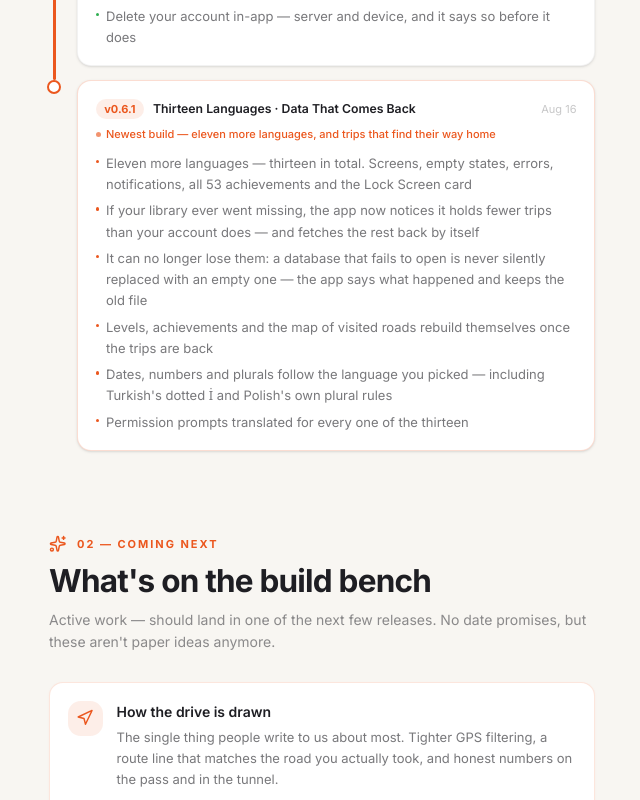
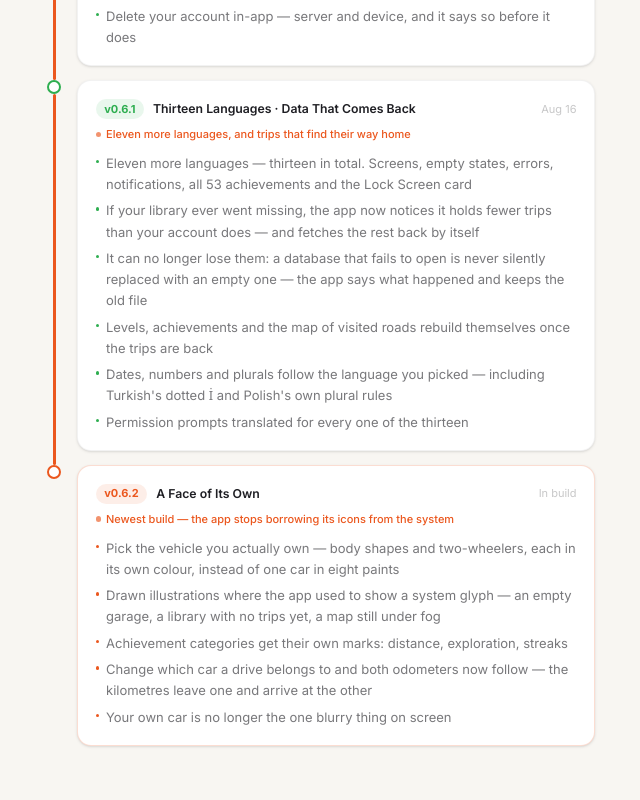
Before and after one commit to OneZee23/triptrack-website, a React (Vite) app: page /roadmap in a window 1280 px wide. Shown: the part 4160-4960 px from the top of the page, without its empty margins (318-958 px from the left). Built offline with nearby package versions, Linux system fonts and the light colour scheme.

Commit message:
feat: roadmap 0.6.2
Adds the branding release and moves 0.6.1 from «newest build» to done.

```diff
--- a/src/pages/Roadmap.tsx
+++ b/src/pages/Roadmap.tsx
@@ -486,10 +486,10 @@ const SHIPPED: Quarter[] = [
         version: 'v0.6.1',
         name: 'Thirteen Languages · Data That Comes Back',
         date: { en: 'Aug 16', ru: '16 авг' },
-        status: 'current',
+        status: 'done',
         note: {
-          en: 'Newest build — eleven more languages, and trips that find their way home',
-          ru: 'Свежий билд — ещё одиннадцать языков и поездки, которые сами возвращаются',
+          en: 'Eleven more languages, and trips that find their way home',
+          ru: 'Ещё одиннадцать языков и поездки, которые сами возвращаются',
         },
         features: [
           {
@@ -515,6 +515,38 @@ const SHIPPED: Quarter[] = [
           {
             en: 'Permission prompts translated for every one of the thirteen',
             ru: 'Запросы разрешений переведены на все тринадцать',
+          },
+        ],
+      },
+      {
+        version: 'v0.6.2',
+        name: 'A Face of Its Own',
+        date: { en: 'In build', ru: 'В работе' },
+        status: 'current',
+        note: {
+          en: 'Newest build — the app stops borrowing its icons from the system',
+          ru: 'Свежий билд — приложение перестаёт занимать иконки у системы',
+        },
+        features: [
+          {
+            en: 'Pick the vehicle you actually own — body shapes and two-wheelers, each in its own colour, instead of one car in eight paints',
+            ru: 'Выбор транспорта, на котором ты правда ездишь — кузова и два колеса, каждый в своём цвете, вместо одной машины в восьми красках',
+          },
+          {
+            en: 'Drawn illustrations where the app used to show a system glyph — an empty garage, a library with no trips yet, a map still under fog',
+            ru: 'Рисованные иллюстрации там, где раньше стоял системный значок — пустой гараж, лента без поездок, карта ещё под туманом',
+          },
+          {
+            en: 'Achievement categories get their own marks: distance, exploration, streaks',
+            ru: 'У категорий достижений свои значки: дистанция, исследование, серии',
+          },
+          {
+            en: 'Change which car a drive belongs to and both odometers now follow — the kilometres leave one and arrive at the other',
+            ru: 'Смена машины у поездки пересчитывает оба пробега — километры уходят с одной и приходят на другую',
+          },
+          {
+            en: 'Your own car is no longer the one blurry thing on screen',
+            ru: 'Своя машина больше не единственное размытое пятно на экране',
           },
         ],
       },
```
